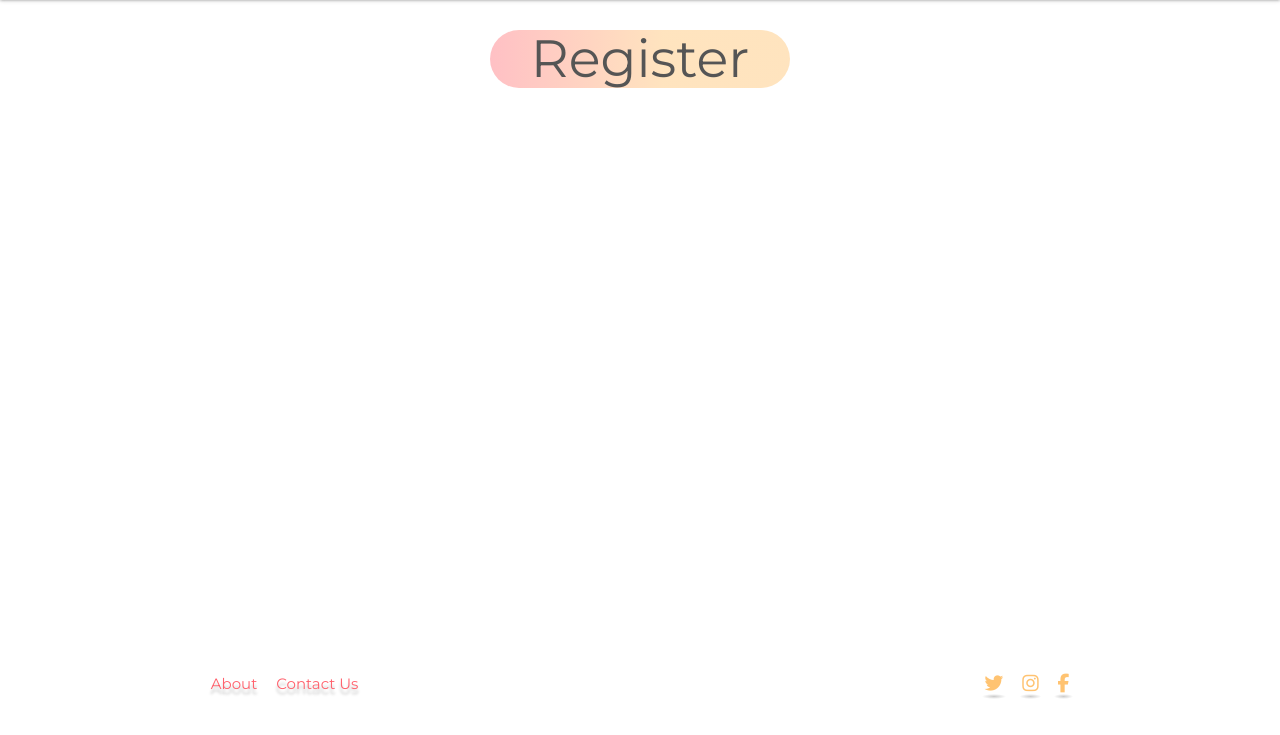
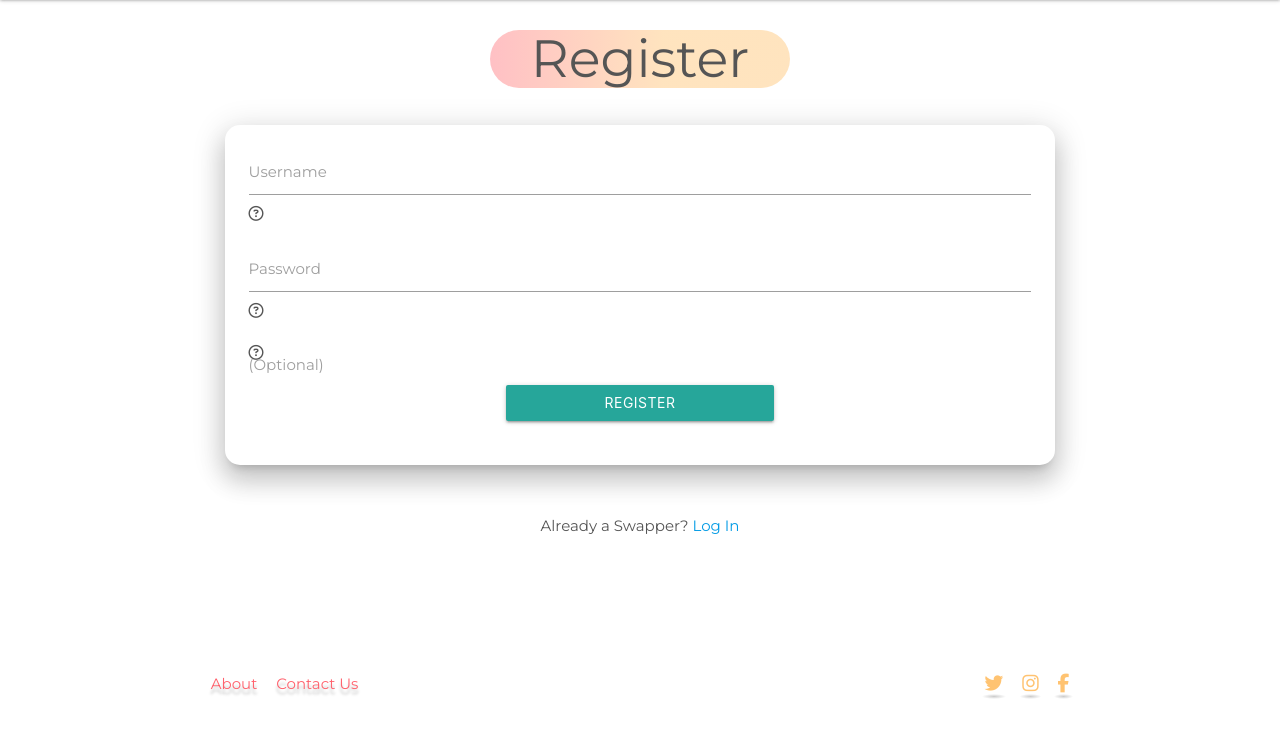
Before and after one commit to PaladinKnightMaster/swap-clothes-app, a Flask app: page /register in a window 1280 px wide. Shown: the part 65-800 px from the top of the page. Run offline with Flask 2, Linux system fonts and the light colour scheme; data that the repository does not hold is empty; some libraries are stand-ins or nearby versions.

Commit message:
Implement front-end registration form Add registration data fields, Implement front-end data validationd for username and password

```diff
--- a/app.py
+++ b/app.py
@@ -82,7 +82,8 @@ def search():
 
 @app.route("/register", methods=["GET", "POST"])
 def register():
-    return render_template("register.html")
+    categories = mongo.db.categories.find()
+    return render_template("register.html", categories=categories)
 
 if __name__ == '__main__':
     app.run(host=os.environ.get("IP"),
--- a/templates/register.html
+++ b/templates/register.html
@@ -3,7 +3,80 @@
 {% block nav_register %}active{% endblock %}
 {% block sidenav_register %}active-sidenav{% endblock %}
 
+<!-- Main content -->
 {% block content %}
 <h1 class="gradient-bkg-light">Register</h1>
 
+<div class="row">
+    <!-- Registration form -->
+    <form
+        class="col s12 m8 offset-m2"
+        method="POST"
+        action="{{ url_for('register') }}">
+        <div class="card-panel z-depth-4 border-radius-sm">
+            <!-- username -->
+            <div class="row">
+                <div class="input-field col s12">
+                    <input
+                        id="username"
+                        name="username"
+                        type="text"
+                        minlength="3"
+                        maxlength="15"
+                        pattern="^[a-zA-Z0-9]{3,15}$"
+                        class="validate"
+                        required/>
+                    <label for="username">Username </label>
+                    <i class="far fa-question-circle tooltipped" data-position="right" data-tooltip="Username should be 3-15 characters long and only contains letters, numbers, '-' and '_'"></i>
+                </div>
+            </div>
+            <!-- password -->
+            <div class="row">
+                <div class="input-field col s12">
+                    <input
+                        id="password"
+                        name="password"
+                        type="password"
+                        minlength="8"
+                        maxlength="20"
+                        pattern="^[a-zA-Z0-9_-]{8,20}$"
+                        class="validate"
+                        required/>
+                    <label for="password">Password</label>
+                    <i class="far fa-question-circle tooltipped" data-position="right" data-tooltip="Password should be 8-20 characters long and only contains letters, numbers, '-' and '_'"></i>
+                </div>
+            </div>
+            <!-- Looking-for dropdown selector -->
+            <div class="row">
+                <div class="input-field col s12">
+                    <select multiple>
+                        <option value="" disabled selected>Looking For: </option>
+                        {% for category in categories %}
+                            <option value="{{ category.category_name }}">{{ category.category_name }}</option>
+                        {% endfor %}
+                    </select>
+                    <label>(Optional)</label>
+                    <i class="far fa-question-circle tooltipped" data-position="right" data-tooltip="Let other swappers know what items you're looking for"></i>
+                </div>
+            </div>
+            <!-- submit button -->
+            <div class="row">
+                <button
+                    class="col s6 offset-s3 l4 offset-l4 btn"
+                    type="submit"
+                    name="action">
+                    Register
+                </button>
+            </div>
+        </div>
+    </form>
+</div>
+<div class="row">
+    <div class="col s12">
+        <p class="center-align">
+            Already a Swapper?
+            <a href="#">Log In</a>
+        </p>
+    </div>
+</div>
 {% endblock %}
```
